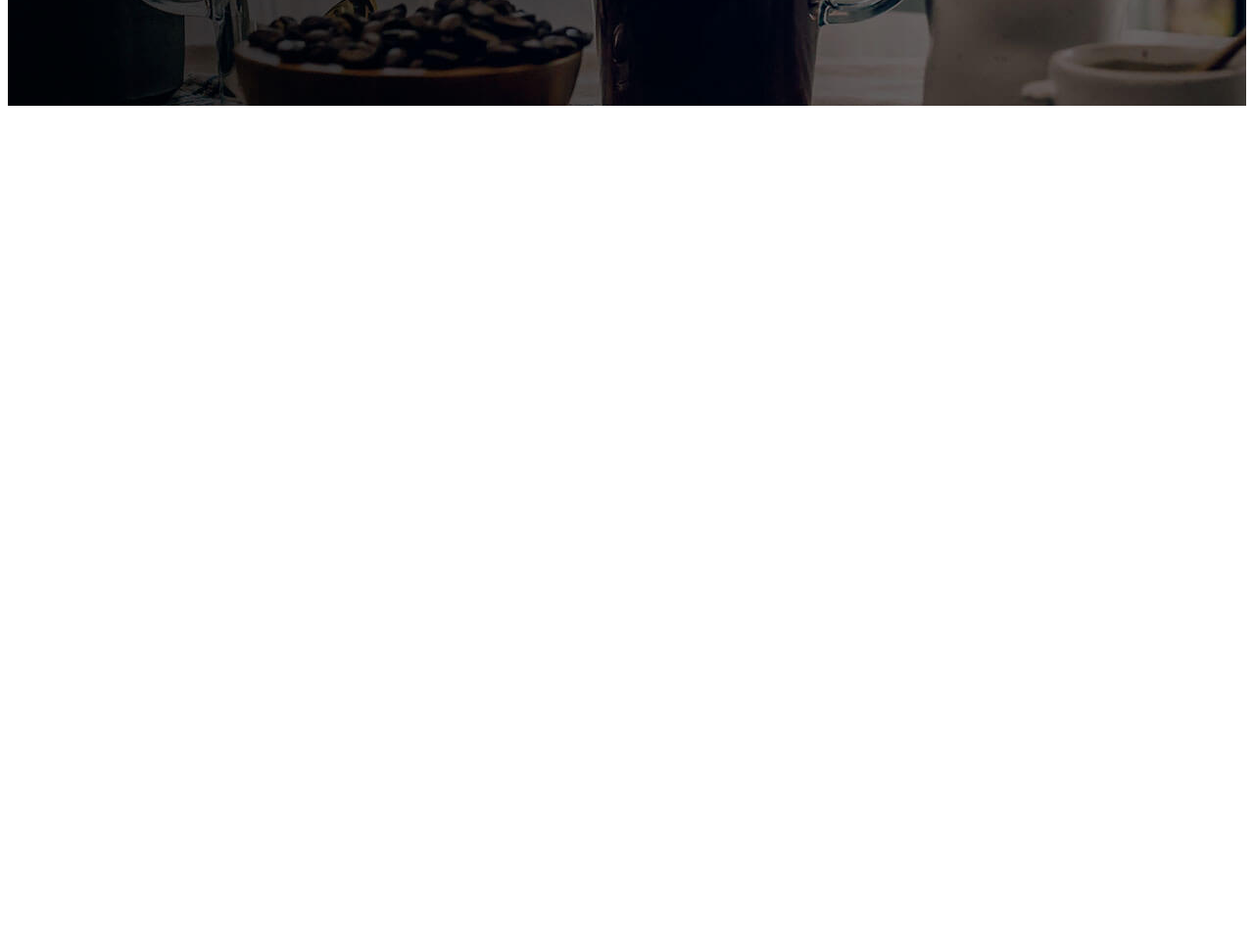
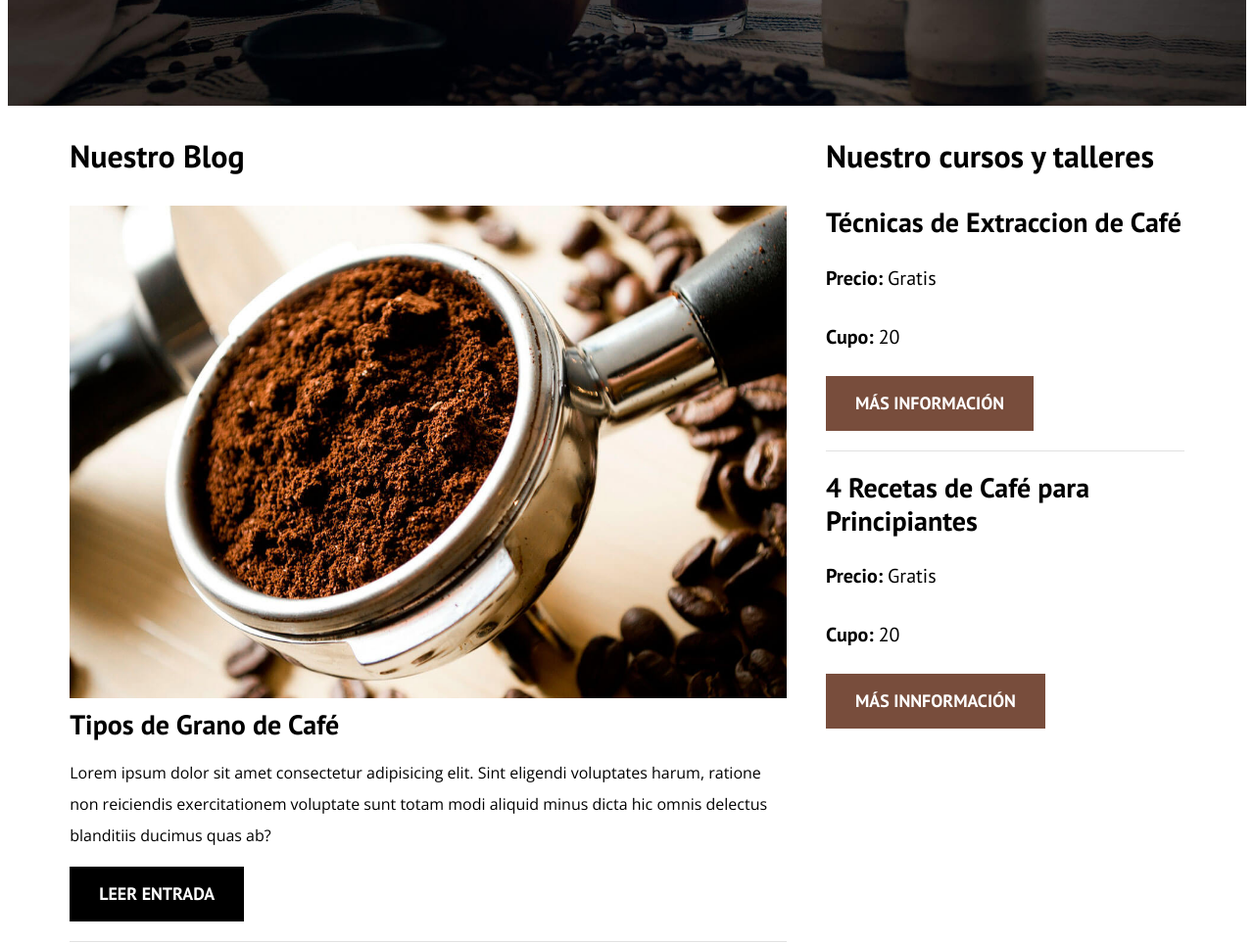
Before and after one commit to adrianhdzm13/BlogCaf-, a plain HTML site: page index.html in a window 1280 px wide. Shown: the part 500-1464 px from the top of the page at 98% size. Before the commit the page ends 800 px from the top, so only its background shows below. Drawn offline with nearby package versions, Linux system fonts and the light colour scheme.

Commit message:
terminado inicio

```diff
--- a/css/style.css
+++ b/css/style.css
@@ -1,9 +1,10 @@
 /*selctores globales*/
 :root {
-    --fuenteHeading:'PT Sans', sans-serif;
+    --fuenteHeading: 'PT Sans', sans-serif;
     --fuenteParrafos: 'Open Sans', sans-serif;
 
-    --primario: #784d3c;
+    --primario: #784D3C;
+    --gris: #e1e1e1;
     --blanco: #ffffff;
     --negro: #000000;
 }
@@ -26,6 +27,7 @@ body {
 .contenedor {
     max-width: 120rem;
     width: 90%;
+    /* reemplaza lo de arriba width: min(90%, 120rem);*/
     margin: 0 auto; /*centra el contenido horizontalmente en la pantalla */
 }
 
@@ -35,6 +37,7 @@ a {
 
 h1,h2,h3,h4 {
     font-family: var(--fuenteHeading);
+    line-height: 1.2;
 }
 h1{
     font-size: 4.8rem;
@@ -63,12 +66,13 @@ img {
 .centrar-texto {
     text-align: center;
 }
+
 /*header*/
 .header {
     background-image: url(../img/banner.jpg);
     height: 60rem;
     /*adapta la imagen a diferentes tamaños. enfocando el centro de la pantalla*/
-   /*/ background-size: cover;/*paar que tome todo el espacio disponible*/
+    background-size: cover; /*paraque tome todo el espacio disponible*/
     background-repeat: no-repeat;
     /*imagen va fluir hacia el centro. Doble center porque la imagen se centra vertical y horizontal*/
     background-position: center center;
@@ -82,6 +86,9 @@ img {
     .header__texto {
         margin-top: 15rem;
     }
+}
+.barra {
+    padding-top: 4rem;
 }
 
 /*como estamos acomando elementosdentro de un contenedor, se utiliza mejor flex-box*/
@@ -116,3 +123,73 @@ img {
     font-size:  1.8rem;
     color: var(--blanco);
 }
+
+@media (min-width: 768px) {
+    .contendido-principal {
+        display: grid;
+        grid-template-columns: 2fr 1fr;
+        column-gap: 4rem;
+    }
+}
+.entrada {
+    border-bottom: 1px solid var(--gris);
+    margin-bottom: 2rem;
+}
+/*para quitarle el ultimo borde al article */
+.entrada:last-of-type {
+    border: none;
+    margin-bottom: 0;
+}
+ .boton {
+     display: block;
+     font-family: var(--fuenteHeading);
+     color: var(--blanco);
+     text-align: center;/**alinear horizontal*/
+     padding: 1rem 3rem;
+     font-size: 1.8rem;
+     text-transform: uppercase;
+     font-weight: 700; /*negrilla*/
+     margin-bottom: 2rem; /*para que haya separacion hacia abajo*/
+
+ }
+ @media (min-width: 768px) {
+     .boton {
+         display: inline-block; /*toma el espacio que requieres, respeta el margin */
+     }
+ }
+
+ .boton--primario {
+    background-color: var(--negro);
+ }
+ .boton--secundario {
+     background-color: var(--primario);
+ }
+ /*Quitar viñetas*/
+ .cursos {
+     list-style: none;
+ }
+ .widget-curso {
+    border-bottom: 1px solid var(--gris);
+    margin-bottom: 2rem;
+}
+.widget-curso:last-of-type {
+    border: none;
+    margin-bottom: 0;
+}
+ .widget-curso__label {
+   font-family: var(--fuenteHeading);
+   font-weight: bold;
+ }
+.widget-curso__info {
+    font-weight: normal;
+}
+.widget-curso__label,
+.widget-curso__info {
+    font-size: 2rem;
+}
+.footer {
+    background-color: var(--negro);
+    padding-bottom: 3rem ;
+    margin-top: 4rem; /*para tener algo de separacion*/
+
+}
--- a/index.html
+++ b/index.html
@@ -19,7 +19,7 @@
 
         <div class="contenedor">
             <div class="barra">
-                <a class="logo  " href="index.html">
+                <a class="logo" href="index.html">
                     <h1 class="logo__nombre no-margin centrar-texto">Blog<span class="logo__bold">DeCafé</span></h1>
                 </a>
 
@@ -35,8 +35,99 @@
         <div class="header__texto">
             <h2 class="no-margin">Blog de café con consejos  y cursos </h2>
             <p class="no-margin"> Aprende de los expertos con las mejores recetas y concejos  </p>
+        </div>
+    </header> <!--Fin header-->
 
+    <div  class="contenedor contendido-principal">
+        <main class="blog">
+            <h3>Nuestro Blog</h3>
+
+            <article class="entrada">
+                <div class="entrada__imagen">
+                    <img src="img/blog1.jpg" alt="imagen blog">
+                </div>
+
+                <div class="entrada__contenido">
+                    <h4 class="no-margin">Tipos de Grano de Café</h4>
+                    <p>Lorem ipsum dolor sit amet consectetur adipisicing elit. Sint eligendi voluptates harum, ratione non reiciendis exercitationem voluptate sunt totam modi aliquid minus dicta hic omnis delectus blanditiis ducimus quas ab?</p>
+                    <a href="entrada.html" class="boton  boton--primario">Leer entrada</a>
+                </div>
+            </article>
+
+            <article class="entrada">
+                <div class="entrada__imagen">
+                    <img src="img/blog2.jpg" alt="imagen blog">
+                </div>
+
+                <div class="entrada__contenido">
+                    <h4 class="no-margin">3 Deliciosas Recetas de Café</h4>
+                    <p>Lorem ipsum dolor sit amet consectetur adipisicing elit. Sint eligendi voluptates harum, ratione non reiciendis exercitationem voluptate sunt totam modi aliquid minus dicta hic omnis delectus blanditiis ducimus quas ab?</p>
+                    <a href="entrada.html" class="boton  boton--primario">Leer entrada</a>
+                </div>
+            </article>
+
+            <article class="entrada">
+                <div class="entrada__imagen">
+                    <img src="img/blog3.jpg" alt="imagen blog">
+                </div>
+
+                <div class="entrada__contenido">
+                    <h4 class="no-margin">Beneficios del Café</h4>
+                    <p>Lorem ipsum dolor sit amet consectetur adipisicing elit. Sint eligendi voluptates harum, ratione non reiciendis exercitationem voluptate sunt totam modi aliquid minus dicta hic omnis delectus blanditiis ducimus quas ab?</p>
+                    <a href="entrada.html" class="boton  boton--primario">Leer entrada</a>
+                </div>
+            </article>
+        </main>
+
+        <aside class="sidebar">
+            <h3>Nuestro cursos y talleres</h3>
+
+            <ul class="cursos no-padding">
+                <li class="widget-curso">
+                    <h4 class="no-margin">Técnicas de Extraccion de Café</h4>
+
+                    <p class="widget-curso__label">Precio:
+                        <span class="widget-curso__info">Gratis</span>
+                    </p>
+
+                    <p class="widget-curso__label">Cupo:
+                        <span class="widget-curso__info">20</span>
+                    </p>
+                    <a href="entrada.html" class="boton  boton--secundario">Más Información</a>
+                </li>
+
+                <li class="widget-curso">
+                    <h4 class="no-margin">4 Recetas de Café para Principiantes</h4>
+
+                    <p class="widget-curso__label">Precio:
+                        <span class="widget-curso__info">Gratis</span>
+                    </p>
+
+                    <p class="widget-curso__label">Cupo:
+                        <span class="widget-curso__info">20</span>
+                    </p>
+                    <a href="entrada.html" class="boton  boton--secundario">Más Innformación</a>
+                </li>
+            </ul>
+        </aside>
+    </div>
+
+    <footer class="footer">
+        <div class="contenedor">
+            <div class="barra">
+                <a class="logo" href="index.html">
+                    <h2 class="logo__nombre no-margin centrar-texto">Blog<span class="logo__bold">DeCafé</span></h2>
+                </a>
+
+                <nav class="navegacion">
+                    <a href="nosotros.html" class="navegacion__enlace">Nosotros </a>
+                    <a href="cursos.html" class="navegacion__enlace">Cursos</a>
+                    <a href="contacto.html" class="navegacion__enlace">Contacto</a>
+                </nav>
+
+            </div>
         </div>
-    </header>
+    </footer>
+
 </body>
 </html>
```
